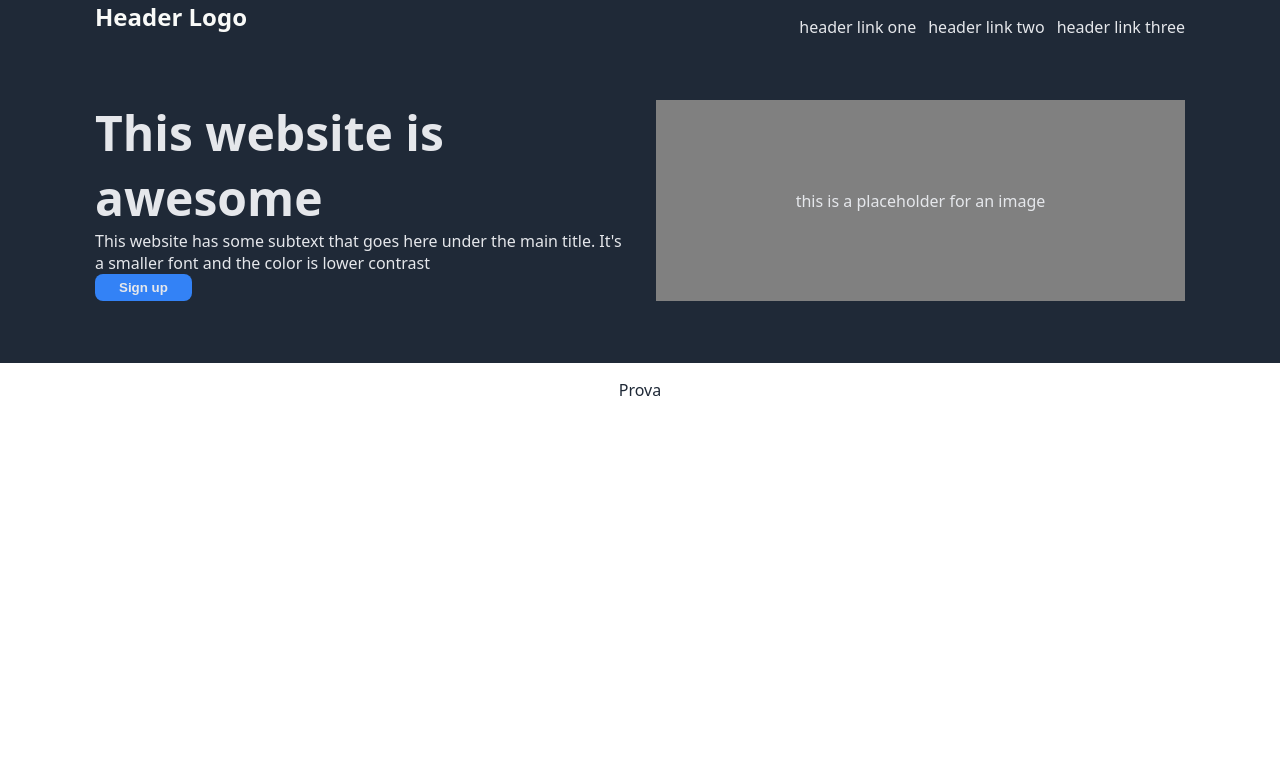
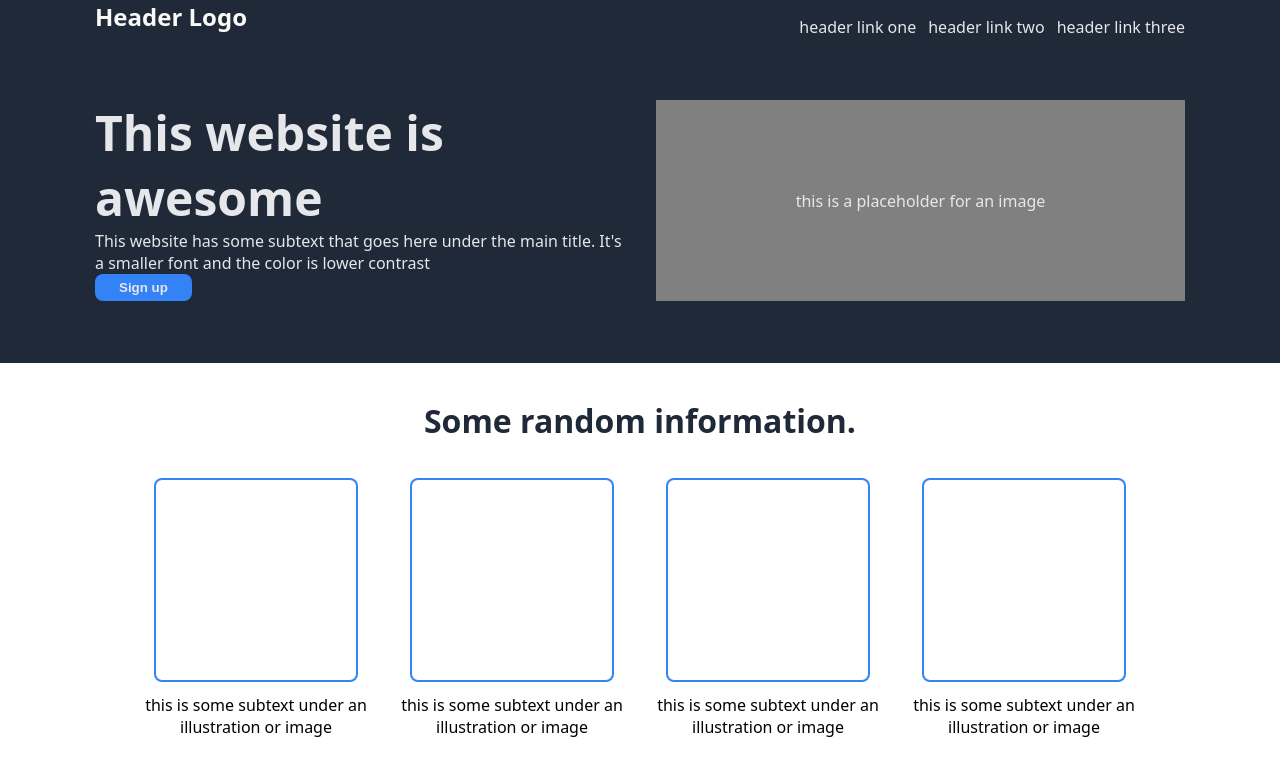
Before and after one commit to R-o-b-S/landing-page-odin, a plain HTML site: page index.html in a window 1280 px wide. Drawn offline with Linux system fonts and the light colour scheme.

Commit message:
Finished second strip of design.

```diff
--- a/index.html
+++ b/index.html
@@ -43,7 +43,26 @@
         <div class="lateral">
         </div>
         <div class="center">
-            <p>Prova</p>
+            <div class="random">Some random information.
+            </div>
+            <div class="ill-list">
+                <div class="illustration">
+                    <div class="square"></div>
+                    <div class="ill-text">this is some subtext under an illustration or image</div>
+                </div>
+                <div class="illustration">
+                    <div class="square"></div>
+                    <div class="ill-text">this is some subtext under an illustration or image</div>
+                </div>
+                <div class="illustration">
+                    <div class="square"></div>
+                    <div class="ill-text">this is some subtext under an illustration or image</div>
+                </div>
+                <div class="illustration">
+                    <div class="square"></div>
+                    <div class="ill-text">this is some subtext under an illustration or image</div>
+                </div>
+            </div>
         </div>
         <div class="lateral">
         </div>
--- a/style.css
+++ b/style.css
@@ -91,9 +91,49 @@ a {
 
 .contentup {
     background-color: #ffffff;
-    color: #1F2937;
     display: flex;
     padding-top: 0px;
     padding-bottom: 62px;
     justify-content: center;
 }
+
+.random {
+    display: flex;
+    font-weight: 900;
+    padding-top: 36px;
+    padding-bottom: 36px;
+    font-size: 32px;
+    color: #1F2937;
+    align-self: center;
+}
+
+.ill-list {
+    display: flex;
+    justify-content: center;
+    justify-content: space-between;
+    gap: 32px;
+}
+
+.illustration {
+    display: flex;
+    flex-direction: column;
+    gap: 12px;
+    align-items: center;
+    max-width: 224px;
+}
+
+.square {
+    display: flex;
+    border: 2px;
+    border-color: #3382f6;
+    border-style: solid;
+    border-radius: 8px;
+    display: inline-block;
+    height: 200px;
+    width: 200px;
+}
+
+.ill-text {
+    display: flex;
+    text-align:center;
+}
```
